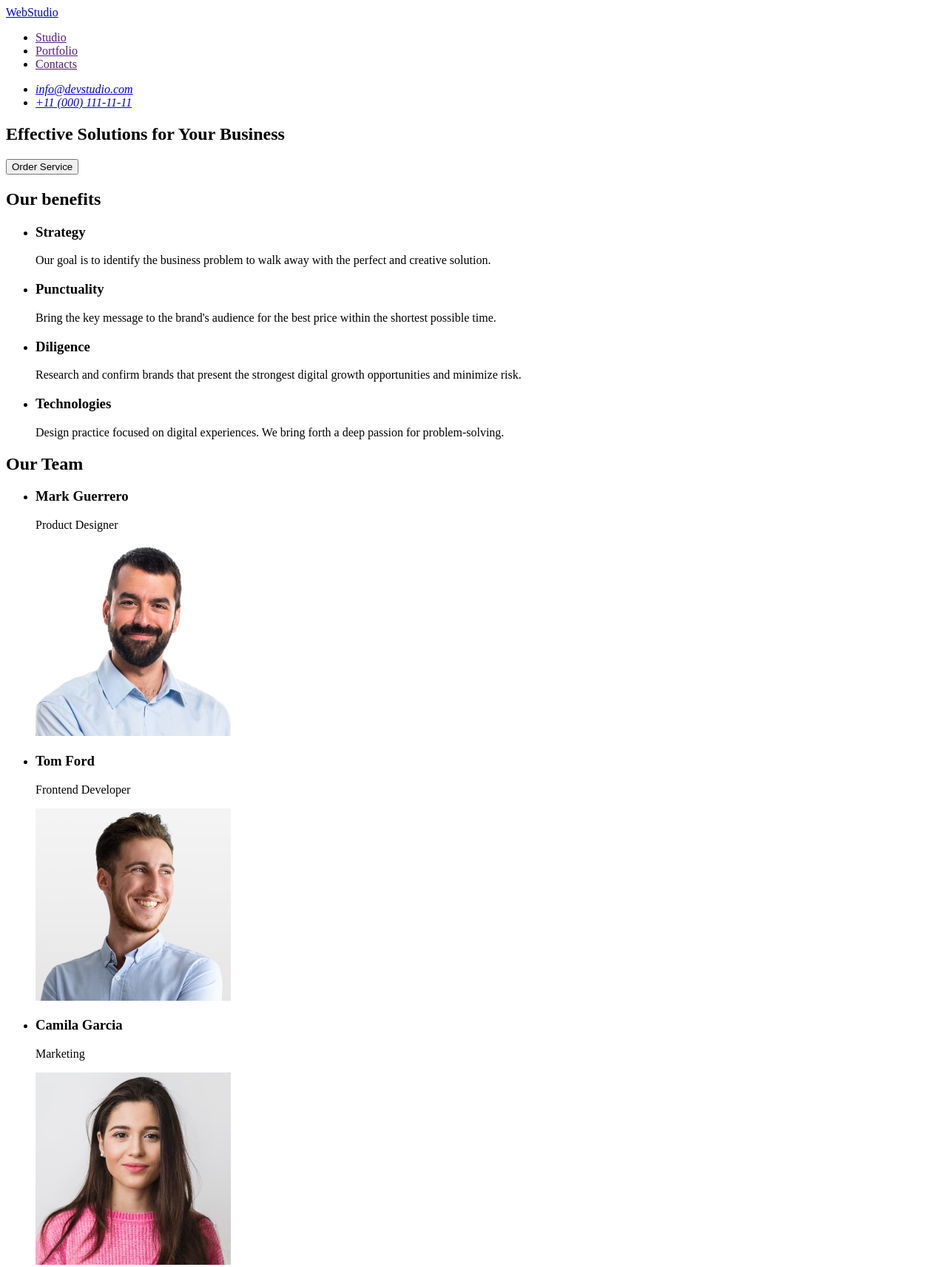
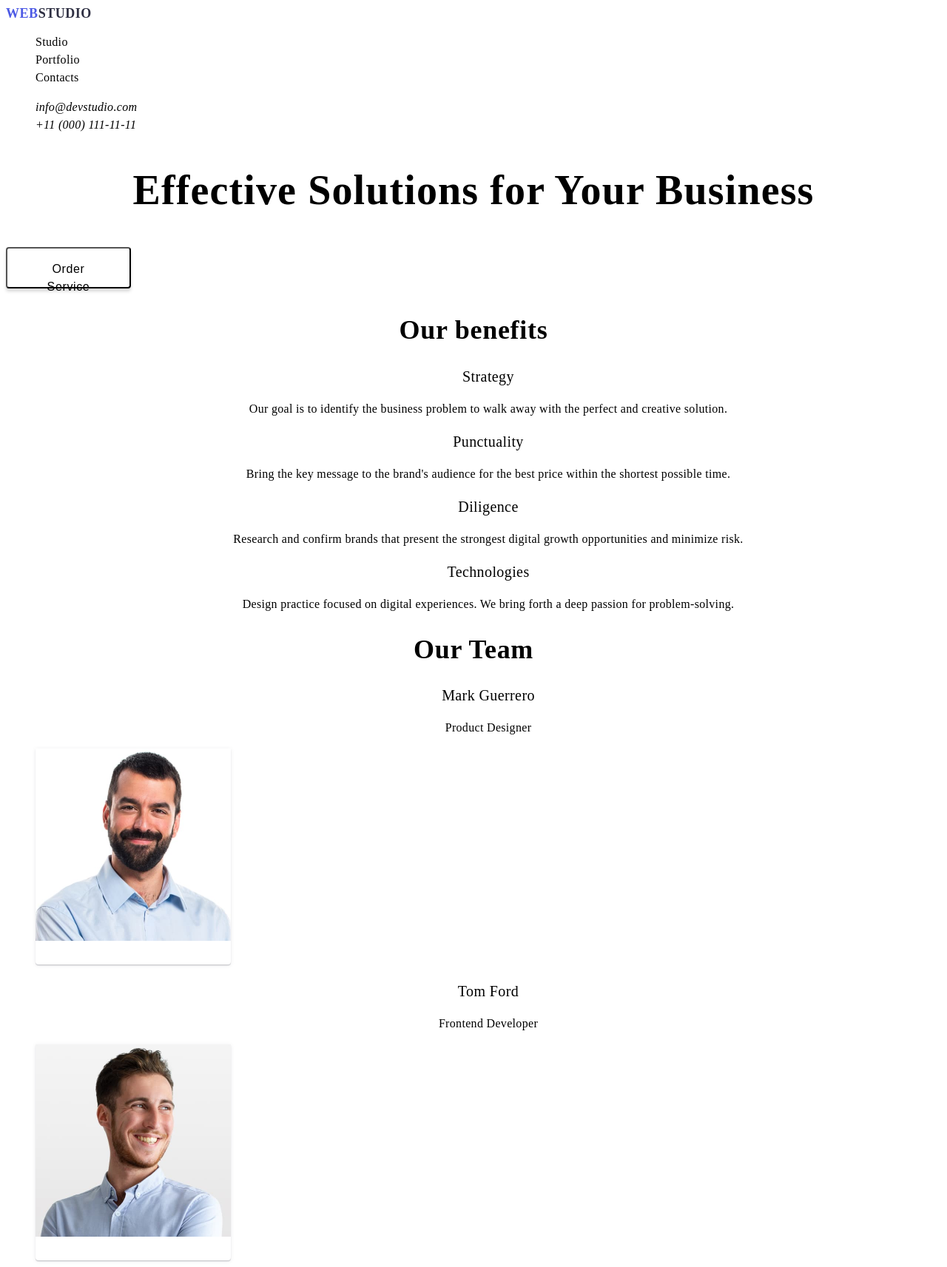
Before and after one commit to Angelina1897/goit-markup-hw-02, a plain HTML site: page index.html in a window 1280 px wide. Shown: the top 1713 px of the page at 74% size. Drawn offline with Linux system fonts and the light colour scheme.

Commit message:
update index html file

```diff
--- /dev/null
+++ b/css/styles.css
@@ -0,0 +1,296 @@
+< !--=============HEADER=============-->
+body {
+    font-family: "Roboto", sans-serif;
+    background-color: #fff;
+    color: #434455;
+}
+
+a {
+    text-decoration: none;
+    color: currentColor;
+}
+
+ul,
+ol {
+    list-style-type: none;
+}
+
+
+.page-header {}
+
+.header-nav {}
+
+.header-logo {
+    font-family: var(--second-family);
+    font-weight: 700;
+    font-size: 18px;
+    line-height: 117%;
+    letter-spacing: 0.03em;
+    text-transform: uppercase;
+    color: #4d5ae5;
+}
+
+.header-logo-part {
+    color: #2e2f42;
+}
+
+.nav-list {}
+
+.nav-item {
+    font-weight: 500;
+    font-size: 16px;
+    line-height: 150%;
+    letter-spacing: 0.02em;
+    color: var(--navy-blue);
+}
+
+.nav-link {
+    font-weight: 500;
+    font-size: 16px;
+    line-height: 150%;
+    letter-spacing: 0.02em;
+    color: var(--navy-blue);
+}
+
+.nav-link:hover {
+    color: tomato;
+}
+
+
+.nav-link:focus {
+    color: tomato;
+}
+
+.contacts {}
+
+.contacts-list {}
+
+.contacts-item {}
+
+.contacts-link {
+    font-weight: 400;
+    font-size: 16px;
+    line-height: 150%;
+    letter-spacing: 0.02em;
+    color: var(--slate);
+}
+< !--============HERO==============-->
+.hero {
+    width: 1440px;
+        height: 600px;
+        background: var(--navy-blue);
+}
+
+.hero-title {
+    font-family: var(--font-family);
+    font-weight: 700;
+    font-size: 56px;
+    line-height: 107%;
+    letter-spacing: 0.02em;
+    text-align: center;
+    color: var(--white);}
+
+.hero-btn {
+    border-radius: 4px;
+        padding: 16px 32px;
+        width: 169px;
+        height: 56px;
+        box-shadow: 0 4px 4px 0 rgba(0, 0, 0, 0.15);
+            background: var(--iris);
+
+
+                font-weight: 500;
+                font-size: 16px;
+                line-height: 150%;
+                letter-spacing: 0.04em;
+                color: var(--white);
+}
+< !--============BENEFITS============-->
+.benefits {
+width: 1440px;
+    height: 732px;
+}
+
+.benefits-title {
+        font-weight: 700;
+        font-size: 36px;
+        line-height: 111%;
+        letter-spacing: 0.02em;
+        text-align: center;
+        color: var(--navy-blue);
+}
+
+.benefits-list {}
+
+.benefits_item {
+        font-weight: 500;
+        font-size: 20px;
+        line-height: 120%;
+        letter-spacing: 0.02em;
+        text-align: center;
+        color: var(--navy-blue);
+}
+
+.benefits-subtitle {
+        font-weight: 500;
+        font-size: 20px;
+        line-height: 120%;
+        letter-spacing: 0.02em;
+        color: var(--navy-blue);
+}
+
+.benefits-text {
+        font-weight: 400;
+        font-size: 16px;
+        line-height: 150%;
+        letter-spacing: 0.02em;
+        color: var(--slate);
+}
+< !-- <============REVIEWS============>-->
+.team {
+width: 1440px;
+    height: 732px;
+}
+.team-title {
+font-family: var(--font-family);
+    font-weight: 700;
+    font-size: 36px;
+    line-height: 111%;
+    letter-spacing: 0.02em;
+    text-align: center;
+    color: var(--navy-blue);
+}
+
+.team-list {}
+
+.team-item {}
+
+.team-subtitle {
+    font-weight: 500;
+    font-size: 20px;
+    line-height: 120%;
+    letter-spacing: 0.02em;
+    text-align: center;
+    color: var(--navy-blue);}
+
+.team-text {
+        font-weight: 400;
+        font-size: 16px;
+        line-height: 150%;
+        letter-spacing: 0.02em;
+        text-align: center;
+        color: var(--slate);
+}
+
+.team-image {
+    border-radius: 0 0 4px 4px;
+        padding: 0px 0px 32px 0px;
+        width: 264px;
+        height: 380px;
+        box-shadow: 0 2px 1px 0 rgba(46, 47, 66, 0.08), 0 1px 1px 0 rgba(46, 47, 66, 0.16), 0 1px 6px 0 rgba(46, 47, 66, 0.08);
+            background: var(--white);
+            width: 264px;
+                height: 260px;
+                background: url("path_to_image");
+}
+ < !-- <============PORTFOLIO============>-->
+ .portfolio {
+
+ }
+
+.portfolio-title {
+        font-weight: 700;
+        font-size: 36px;
+        line-height: 111%;
+        letter-spacing: 0.02em;
+        text-align: center;
+        color: var(--navy-blue);
+}
+
+.portfolio-list {}
+
+.portfolio-item {}
+
+.portfolio-subtitle {
+        font-weight: 500;
+        font-size: 20px;
+        line-height: 120%;
+        letter-spacing: 0.02em;
+        color: var(--navy-blue);
+}
+
+.portfolio-image {
+    width: 360px;
+        height: 300px;
+        background: url("path_to_image");
+
+}
+
+.portfolio-text {
+        font-weight: 400;
+        font-size: 16px;
+        line-height: 150%;
+        letter-spacing: 0.02em;
+        color: var(--slate);
+}
+
+.portfolio-subtitle {font-family: var(--font-family);
+    font-weight: 500;
+    font-size: 20px;
+    line-height: 120%;
+    letter-spacing: 0.02em;
+    color: var(--navy-blue);}
+
+
+
+.footer-logo {
+    font-family: var(--second-family);
+    font-weight: 700;
+    font-size: 18px;
+    line-height: 117%;
+    letter-spacing: 0.03em;
+    text-transform: uppercase;
+    color: #4d5ae5;
+}
+
+.footer-logo-part {
+    color: #f4f4fd;
+}
+
+.footer-subtitle {}
+
+
+
+
+
+
+.page-header {}
+
+.header-nav {}
+
+
+.nav-list {}
+
+.nav-link {
+    font-weight: 500;
+    font-size: 16px;
+    line-height: 150%;
+    letter-spacing: 0.02em;
+    color: var(--navy-blue);
+}
+.nav-link:hover {
+    color: tomato;
+}
+
+
+.nav-link:focus {
+    color: tomato;
+}
+
+.contacts {}
+
+.contacts-list {}
+
+.contacts-item {}
+
+.contacts-link {}
--- a/index.html
+++ b/index.html
@@ -4,69 +4,82 @@
     <meta charset="UTF-8" />
     <meta name="viewport" content="width=device-width, initial-scale=1.0" />
     <title>WebStudio</title>
+    <link rel="preconnect" href="https://fonts.googleapis.com" />
+    <link rel="preconnect" href="https://fonts.gstatic.com" crossorigin />
+    <link
+      href="https://fonts.googleapis.com/css2?family=Raleway:wght@700&family=Roboto:wght@400;500;700&display=swap"
+      rel="stylesheet"
+    />
+    <link rel="stylesheet" href="./css/styles.css"
   </head>
   <body>
     <!--============= HEADER =============-->
-    <header>
-      <nav>
-        <a href="./index.html"> WebStudio </a>
-        <ul>
-          <li>
-            <a href="">Studio</a>
+    <header class="page-header">
+      <nav class="header-nav">
+        <a class="header-logo" href="./index.html"
+          >Web<span class="header-logo-part">Studio</span></a
+        >
+        <ul class="nav-list">
+          <li class="nav-item">
+            <a class="nav-link" href="">Studio</a>
           </li>
-          <li>
-            <a href="">Portfolio</a>
+          <li class="nav-item">
+            <a class="nav-link" href="">Portfolio</a>
           </li>
-          <li>
-            <a href="">Contacts</a>
+          <li class="nav-item">
+            <a class="nav-link" href="">Contacts</a>
           </li>
         </ul>
       </nav>
-      <address>
-        <ul>
-          <li>
-            <a href="mailto:info@devstudio.com">info@devstudio.com</a>
+      <address class="contacts">
+        <ul class="contacts-list">
+          <li class="contacts-item">
+            <a class="contacts-link" href="mailto:info@devstudio.com"
+              >info@devstudio.com</a
+            >
           </li>
-          <li>
-            <a href="tel:+110001111111">+11 (000) 111-11-11</a>
+          <li class="contacts-item">
+            <a class="contacts-link" href="tel:+110001111111"
+              >+11 (000) 111-11-11</a
+            >
           </li>
         </ul>
       </address>
     </header>
     <main>
       <!-- ============HERO============== -->
-      <section>
-        <h1>Effective Solutions for Your Business</h1>
-        <button type="button">Order Service</button>
+      <section class="hero">
+        <h1 class="hero-title">Effective Solutions for Your Business</h1>
+        <button type="button" class="hero-btn">Order Service</button>
       </section>
       <!--============BENEFITS============-->
-      <section>
-        <h2>Our benefits</h2>
-        <ul>
-          <li>
-            <h3>Strategy</h3>
-            <p>
+      <section class="benefits">
+        <h2 class="benefits-title">Our benefits</h2>
+        <ul class="benefits-list">
+          <li class="benefits_item">
+            <h3 class="benefits-subtitle">Strategy</h3>
+            <p class="benefits-text">
               Our goal is to identify the business problem to walk away with the
               perfect and creative solution.
             </p>
           </li>
-          <li>
-            <h3>Punctuality</h3>
-            <p>
+          <li class="benefits_item">
+            <h3 class="benefits-subtitle">Punctuality</h3>
+            <p class="benefits-text">
               Bring the key message to the brand's audience for the best price
               within the shortest possible time.
             </p>
           </li>
-          <li>
-            <h3>Diligence</h3>
-            <p>
+          <li class="benefits_item">
+            <h3 class="benefits-subtitle">Diligence</h3>
+            <p class="benefits-text">
               Research and confirm brands that present the strongest digital
               growth opportunities and minimize risk.
             </p>
           </li>
-          <li>
-            <h3>Technologies</h3>
-            <p>
+          <li class="benefits_item">
+            <h3 class="benefits-subtitle">Technologies</h3>
+            <p class="benefits-text">
               Design practice focused on digital experiences. We bring forth a
               deep passion for problem-solving.
             </p>
@@ -74,43 +87,47 @@
         </ul>
       </section>
       <!-- <============REVIEWS============> -->
-      <section>
-        <h2>Our Team</h2>
-        <ul>
-          <li>
-            <h3>Mark Guerrero</h3>
-            <p>Product Designer</p>
+      <section class="team">
+        <h2 class="team-title">Our Team</h2>
+        <ul class="team-list">
+          <li class="team-item">
+            <h3 class="team-subtitle">Mark Guerrero</h3>
+            <p class="team-text">Product Designer</p>
             <img
+              class="team-image"
               src="./images/avatars/mark_guerrero.jpg"
               alt="Mark Guerrero avatar"
               width="264"
               height="260"
             />
           </li>
-          <li>
-            <h3>Tom Ford</h3>
-            <p>Frontend Developer</p>
+          <li class="team-item">
+            <h3 class="team-subtitle">Tom Ford</h3>
+            <p class="team-text">Frontend Developer</p>
             <img
+              class="team-image"
               src="./images/avatars/tom_ford.jpg"
               alt="Tom Ford avatar"
               width="264"
               height="260"
             />
           </li>
-          <li>
-            <h3>Camila Garcia</h3>
-            <p>Marketing</p>
+          <li class="team-item">
+            <h3 class="team-subtitle">Camila Garcia</h3>
+            <p class="team-text">Marketing</p>
             <img
+              class="team-image"
               src="./images/avatars/camila_garcia.jpg"
               alt="Camila Garcia avatar"
               width="264"
               height="260"
             />
           </li>
-          <li>
-            <h3>Daniel Wilson</h3>
-            <p>UI Designer</p>
+          <li class="team-item">
+            <h3 class="team-subtitle">Daniel Wilson</h3>
+            <p class="team-text">UI Designer</p>
             <img
+              class="team-image"
               src="./images/avatars/daniel_wilson.jpg"
               alt="Daniel Wilson avatar"
               width="264"
@@ -119,10 +136,85 @@
           </li>
         </ul>
       </section>
+      <!-- <============PORTFOLIO============> -->
+      <section class="portfolio">
+        <h2 class="portfolio-title">Our portfolio</h2>
+        <ul class="portfolio-list">
+          <li class="portfolio-item">
+            <h3 class="portfolio-subtitle">Banking App</h3>
+            <img
+              class="portfolio-image"
+              src="./images/portfolio/banking_app.jpg"
+              alt="Mark Guerrero avatar"
+              width="264"
+              height="260"
+            />
+            <p class="portfolio-text">App</p>
+          </li>
+          <li class="portfolio-item">
+            <h3 class="our-portfolio-subtitle">Cashless Payment</h3>
+            <img
+              class="portfolio-image"
+              src="./images/portfolio/cashless_payment.jpg"
+              alt="Mark Guerrero avatar"
+              width="264"
+              height="260"
+            />
+            <p class="portfolio-text">Marketing</p>
+          </li>
+          <li class="portfolio-item">
+            <h3 class="our-portfolio-subtitle">Meditation App</h3>
+            <img
+              class="portfolio-image"
+              src="./images/portfolio/meditation_app.jpg"
+              alt="Mark Guerrero avatar"
+              width="264"
+              height="260"
+            />
+            <p class="portfolio-text">App</p>
+          </li>
+          <li class="portfolio-item">
+            <h3 class="our-portfolio-subtitle">Taxi Service</h3>
+            <img
+              class="portfolio-image"
+              src="./images/portfolio/taxi_service.jpg"
+              alt="Mark Guerrero avatar"
+              width="264"
+              height="260"
+            />
+            <p class="portfolio-text">Marketing</p>
+          </li>
+          <li class="portfolio-item">
+            <h3 class="our-portfolio-subtitle">Screen Illustrations</h3>
+            <img
+              class="portfolio-image"
+              src="./images/portfolio/screen_illustrations.jpg"
+              alt="Mark Guerrero avatar"
+              width="264"
+              height="260"
+            />
+            <p class="portfolio-text">Design</p>
+          </li>
+          <li class="portfolio-item">
+            <h3 class="portfolio-subtitle">Online courses</h3>
+            <img
+              class="portfolio-image"
+              src="./images/portfolio/online_courses.jpg"
+              alt="Mark Guerrero avatar"
+              width="264"
+              height="260"
+            />
+            <p class="portfolio-text">Marketing</p>
+          </li>
+        </ul>
+      </section>
     </main>
+
     <footer>
-      <a href="./index.html"> WebStudio </a>
-      <p>
+      <a class="footer-logo" href="./index.html"
+        >Web<span class="footer-logo-part">Studio</span></a
+      >
+      <p class="footer-subtitle">
         Increase the flow of customers and sales for your business with digital
         marketing & growth solutions.
       </p>
```
Also changed, not shown: images/portfolio/banking_app.jpg (added), images/portfolio/cashless_payment.jpg (added), images/portfolio/meditation_app.jpg (added), images/portfolio/online_courses.jpg (added), images/portfolio/screen_illustrations.jpg (added), images/portfolio/taxi_service.jpg (added), 3 other files.
